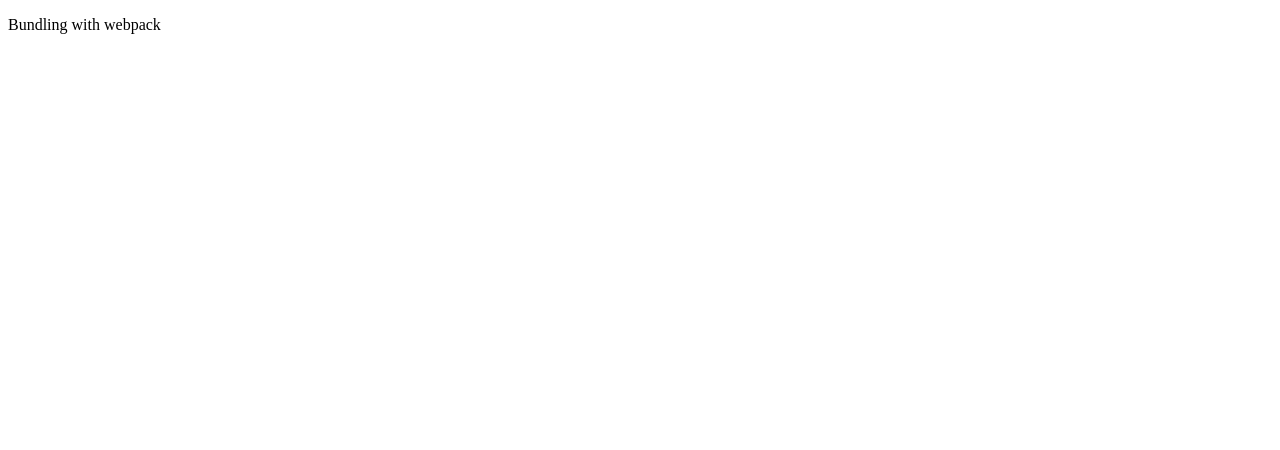
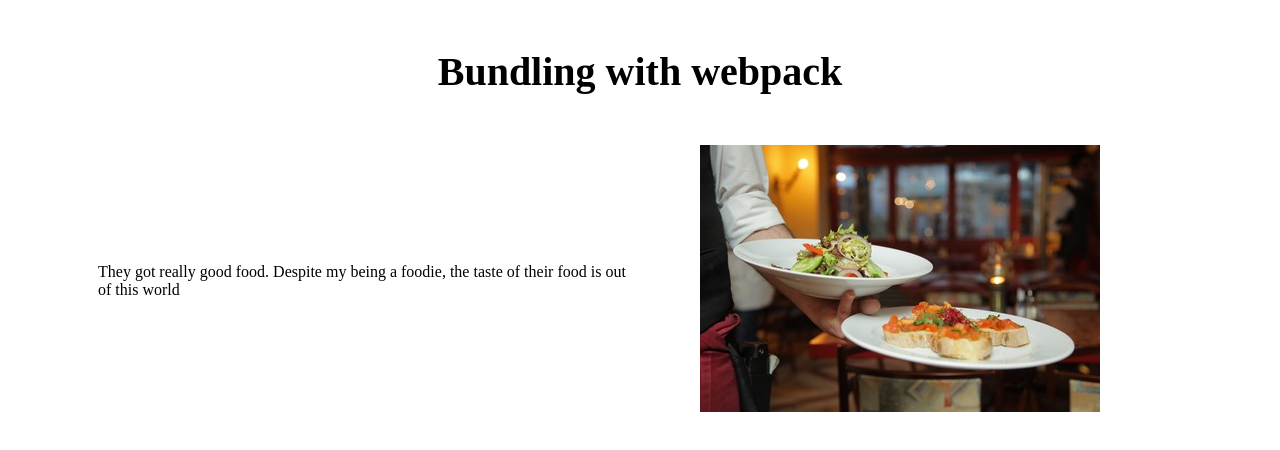
Before and after one commit to nd31pr0/Restaurant_Page, a website built with webpack: page dist/index.html in a window 1280 px wide. Built offline with nearby package versions, Linux system fonts and the light colour scheme.

Commit message:
Create barebones homepage

```diff
--- a/dist/index.html
+++ b/dist/index.html
@@ -2,6 +2,7 @@
 <html lang="en">
 <head>
     <title>Document</title>
+    <link rel="stylesheet" href="style.css">
 </head>
 <body>
     <div id="content">
@@ -11,10 +12,11 @@
 
         <div id="content-b">
             <div id="testimonial">
-
+                <p>They got really good food. Despite my being a foodie, the taste of
+                    their food is out of this world</p>
             </div>
             <div id="d-img">
-                <img src="" alt="">
+                <img src="../src/restau.jpg" alt="restau img">
             </div>
         </div>
     </div>
--- /dev/null
+++ b/dist/style.css
@@ -0,0 +1,25 @@
+#content {
+    display: flex;
+    flex-direction: column;
+}
+
+#header {
+    font-weight: bold;
+    font-size: 40px;
+    text-align: center;
+}
+
+
+#content-b {
+    display: flex;
+    justify-content: space-between;
+    margin: 10px 30px;
+    align-items: center;
+}
+#testimonial {
+    width: 50%;
+    padding: 60px;
+}
+#d-img {
+    width: 50%;
+}
```
Also changed, not shown: src/restau.jpg (added), 1 other file.
